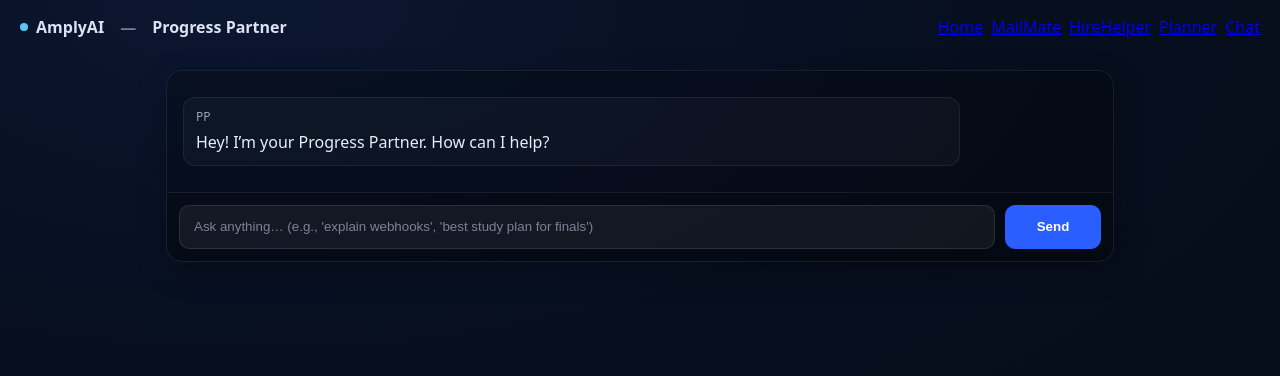
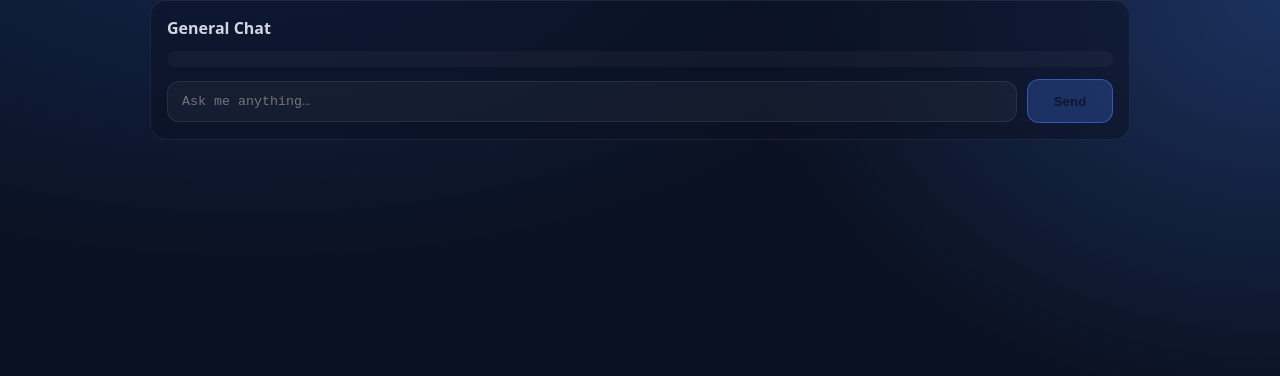
Before and after one commit to madevthevanthiran-maker/amplyai-chatbot, a Next.js app: page /chat in a window 1280 px wide. Shown: the top 376 px of the page. Built offline with nearby package versions, Linux system fonts and the light colour scheme.

Commit message:
Update chat.jsx

```diff
--- a/pages/chat.jsx
+++ b/pages/chat.jsx
@@ -1,203 +1,178 @@
-// pages/chat.jsx
+// components/ChatBox.jsx
 import { useEffect, useRef, useState } from "react";
-import Link from "next/link";
+import { askGeneral } from "@/utils/chatClient";
 
-export default function Chat() {
+export default function ChatBox({
+  storageKey = "pp.general",
+  placeholder = "Ask me anything…",
+  header = "General Chat",
+  system = "You are Progress Partner, a helpful, concise assistant. Answer plainly and helpfully.",
+}) {
   const [messages, setMessages] = useState([
-    { role: "assistant", content: "Hey! I’m your Progress Partner. How can I help?" },
+    { role: "system", content: system },
   ]);
   const [input, setInput] = useState("");
   const [loading, setLoading] = useState(false);
-  const endRef = useRef(null);
+  const scrollerRef = useRef(null);
 
-  // Persist chat
   useEffect(() => {
-    const saved = localStorage.getItem("pp-general-chat");
+    try {
+      const saved = localStorage.getItem(storageKey);
       if (saved) {
+        const parsed = JSON.parse(saved);
+        if (Array.isArray(parsed) && parsed.length) setMessages(parsed);
+      }
+    } catch {}
+  }, [storageKey]);
+
+  useEffect(() => {
     try {
-        setMessages(JSON.parse(saved));
+      localStorage.setItem(storageKey, JSON.stringify(messages));
     } catch {}
+  }, [messages, storageKey]);
+
+  useEffect(() => {
+    if (scrollerRef.current) {
+      scrollerRef.current.scrollTop = scrollerRef.current.scrollHeight;
     }
-  }, []);
-  useEffect(() => {
-    localStorage.setItem("pp-general-chat", JSON.stringify(messages));
-  }, [messages]);
-
-  // Auto-scroll
-  useEffect(() => {
-    endRef.current?.scrollIntoView({ behavior: "smooth" });
   }, [messages, loading]);
 
-  async function sendMessage(e) {
-    e?.preventDefault?.();
-    const trimmed = input.trim();
-    if (!trimmed || loading) return;
+  async function send() {
+    const content = input.trim();
+    if (!content) return;
+    setInput("");
 
-    const nextMsgs = [...messages, { role: "user", content: trimmed }];
-    setMessages(nextMsgs);
-    setInput("");
+    const userMsg = { role: "user", content };
+    const convo = messages.filter((m) => m.role !== "system");
+    const next = [...convo, userMsg];
+
+    setMessages((prev) => [...prev, userMsg]);
     setLoading(true);
-
     try {
-      const resp = await fetch("/api/chat", {
-        method: "POST",
-        headers: { "Content-Type": "application/json" },
-        body: JSON.stringify({ messages: nextMsgs }),
-      });
-      const data = await resp.json();
-      if (data?.reply) {
-        setMessages((m) => [...m, { role: "assistant", content: data.reply }]);
-      } else {
-        setMessages((m) => [
-          ...m,
-          { role: "assistant", content: "Hmm, I couldn’t generate a reply just now." },
-        ]);
-      }
-    } catch (err) {
-      console.error(err);
-      setMessages((m) => [
-        ...m,
-        { role: "assistant", content: "Server error. Please try again." },
+      const reply = await askGeneral(next, system);
+      setMessages((prev) => [...prev, { role: "assistant", content: reply }]);
+    } catch (e) {
+      setMessages((prev) => [
+        ...prev,
+        { role: "assistant", content: `Sorry — ${e.message}` },
       ]);
     } finally {
       setLoading(false);
     }
   }
 
+  function onKeyDown(e) {
+    if (e.key === "Enter" && !e.shiftKey) {
+      e.preventDefault();
+      send();
+    }
+  }
+
   return (
-    <div className="page">
-      {/* Top nav pills (match your style) */}
-      <header className="topbar">
-        <div className="brand">
-          <span className="dot" /> AmplyAI <span className="sep">—</span> Progress Partner
-        </div>
-        <nav className="pills">
-          <Link href="/" className="pill">Home</Link>
-          <Link href="/email" className="pill">MailMate</Link>
-          <Link href="/hire-helper" className="pill">HireHelper</Link>
-          <Link href="/planner" className="pill">Planner</Link>
-          <Link href="/chat" className="pill pill-active">Chat</Link>
-        </nav>
-      </header>
+    <div className="pp-chat-wrap">
+      <div className="pp-chat-header">{header}</div>
 
-      <main className="wrap">
-        <div className="chat">
-          <div className="messages">
-            {messages.map((m, i) => (
-              <div
-                key={i}
-                className={`bubble ${m.role === "user" ? "me" : "bot"}`}
-              >
-                <div className="meta">{m.role === "user" ? "You" : "PP"}</div>
-                <div className="content">{m.content}</div>
+      <div className="pp-chat-scroller" ref={scrollerRef}>
+        {messages
+          .filter((m) => m.role !== "system")
+          .map((m, i) => (
+            <div key={i} className={`pp-msg ${m.role}`}>
+              <div className="pp-bubble">{m.content}</div>
             </div>
           ))}
         {loading && (
-              <div className="bubble bot">
-                <div className="meta">PP</div>
-                <div className="content">Thinking…</div>
+          <div className="pp-msg assistant">
+            <div className="pp-bubble">Thinking…</div>
           </div>
         )}
-            <div ref={endRef} />
       </div>
 
-          <form className="composer" onSubmit={sendMessage}>
-            <input
+      <div className="pp-input-row">
+        <textarea
+          className="pp-input"
+          placeholder={placeholder}
           value={input}
           onChange={(e) => setInput(e.target.value)}
-              placeholder="Ask anything… (e.g., 'explain webhooks', 'best study plan for finals')"
-              onKeyDown={(e) => {
-                if (e.key === "Enter" && !e.shiftKey) sendMessage(e);
-              }}
+          onKeyDown={onKeyDown}
+          rows={1}
         />
-            <button disabled={loading} type="submit">
-              {loading ? "Sending…" : "Send"}
+        <button className="pp-send" onClick={send} disabled={loading}>
+          Send
         </button>
-          </form>
       </div>
-      </main>
 
       <style jsx>{`
-        .page {
-          min-height: 100vh;
-          background: radial-gradient(1200px 600px at 20% 0%, #0b1730 0%, #081226 35%, #070f1f 60%, #060d1a 100%);
-          color: #e6edff;
+        .pp-chat-wrap {
+          display: grid;
+          grid-template-rows: auto 1fr auto;
+          gap: 12px;
+          width: 100%;
+          max-width: 980px;
+          margin: 0 auto;
+          padding: 16px;
+          background: rgba(12, 18, 35, 0.55);
+          border: 1px solid rgba(255, 255, 255, 0.07);
+          border-radius: 16px;
         }
-        .topbar {
+        .pp-chat-header {
+          font-weight: 600;
+          opacity: 0.9;
+        }
+        .pp-chat-scroller {
+          overflow: auto;
+          max-height: calc(70vh);
+          padding: 8px;
+          border-radius: 12px;
+          background: rgba(255, 255, 255, 0.03);
+        }
+        .pp-msg {
           display: flex;
-          justify-content: space-between;
-          align-items: center;
-          gap: 12px;
-          padding: 16px 20px;
+          margin-bottom: 10px;
         }
-        .brand { font-weight: 600; display: flex; align-items: center; gap: 8px; opacity: .95; }
-        .dot { width: 8px; height: 8px; background: #5bd1ff; border-radius: 50%; display: inline-block; }
-        .sep { opacity: .5; margin: 0 8px; }
-        .pills { display: flex; gap: 8px; }
-        .pill {
-          padding: 8px 12px;
-          background: rgba(255,255,255,0.05);
-          border: 1px solid rgba(255,255,255,0.08);
-          border-radius: 999px;
-          font-size: 14px;
+        .pp-msg.user {
+          justify-content: flex-end;
         }
-        .pill:hover { background: rgba(255,255,255,0.08); }
-        .pill-active { background: #2a5eff; border-color: #2a5eff; color: white; }
-        .wrap { max-width: 980px; margin: 0 auto; padding: 16px; }
-        .chat {
-          background: rgba(0,0,0,0.25);
-          border: 1px solid rgba(255,255,255,0.08);
-          border-radius: 16px;
-          box-shadow: 0 10px 30px rgba(0,0,0,.25);
-          overflow: hidden;
+        .pp-msg.assistant {
+          justify-content: flex-start;
         }
-        .messages {
-          max-height: min(62vh, 560px);
-          overflow-y: auto;
-          padding: 16px;
+        .pp-bubble {
+          padding: 10px 14px;
+          border-radius: 12px;
+          line-height: 1.45;
+          max-width: 88%;
+          white-space: pre-wrap;
         }
-        .bubble {
-          max-width: 85%;
-          padding: 10px 12px;
-          border-radius: 12px;
-          margin: 10px 0;
-          line-height: 1.45;
-          white-space: pre-wrap;
-          word-break: break-word;
-          border: 1px solid rgba(255,255,255,.07);
+        .pp-msg.user .pp-bubble {
+          background: rgba(71, 127, 255, 0.2);
+          border: 1px solid rgba(71, 127, 255, 0.35);
         }
-        .bubble.me { margin-left: auto; background: rgba(83, 131, 255, .15); border-color: rgba(83,131,255,.4); }
-        .bubble.bot { margin-right: auto; background: rgba(255,255,255,.03); }
-        .meta { font-size: 12px; opacity: .65; margin-bottom: 6px; }
-        .composer {
+        .pp-msg.assistant .pp-bubble {
+          background: rgba(255, 255, 255, 0.04);
+          border: 1px solid rgba(255, 255, 255, 0.08);
+        }
+        .pp-input-row {
           display: grid;
           grid-template-columns: 1fr auto;
           gap: 10px;
-          padding: 12px;
-          border-top: 1px solid rgba(255,255,255,0.08);
-          background: rgba(0,0,0,0.15);
+          align-items: center;
         }
-        .composer input {
-          height: 44px;
-          padding: 0 14px;
-          border-radius: 10px;
-          background: rgba(255,255,255,0.06);
-          color: #e6edff;
-          border: 1px solid rgba(255,255,255,0.1);
+        .pp-input {
+          resize: none;
+          padding: 12px 14px;
+          border-radius: 12px;
+          border: 1px solid rgba(255, 255, 255, 0.08);
+          background: rgba(255, 255, 255, 0.04);
           outline: none;
         }
-        .composer input::placeholder { color: rgba(230,237,255,.5); }
-        .composer button {
-          min-width: 96px;
-          height: 44px;
-          border-radius: 10px;
-          border: 1px solid #2a5eff;
-          background: #2a5eff;
-          color: white;
-          font-weight: 600;
+        .pp-send {
+          padding: 10px 16px;
+          border-radius: 12px;
+          border: 1px solid rgba(71, 127, 255, 0.5);
+          background: rgba(71, 127, 255, 0.25);
+          cursor: pointer;
         }
-        .composer button[disabled] {
-          opacity: .75;
+        .pp-send:disabled {
+          opacity: 0.6;
           cursor: not-allowed;
         }
       `}</style>
```
Lines whose indentation alone changed are shown as unchanged.
